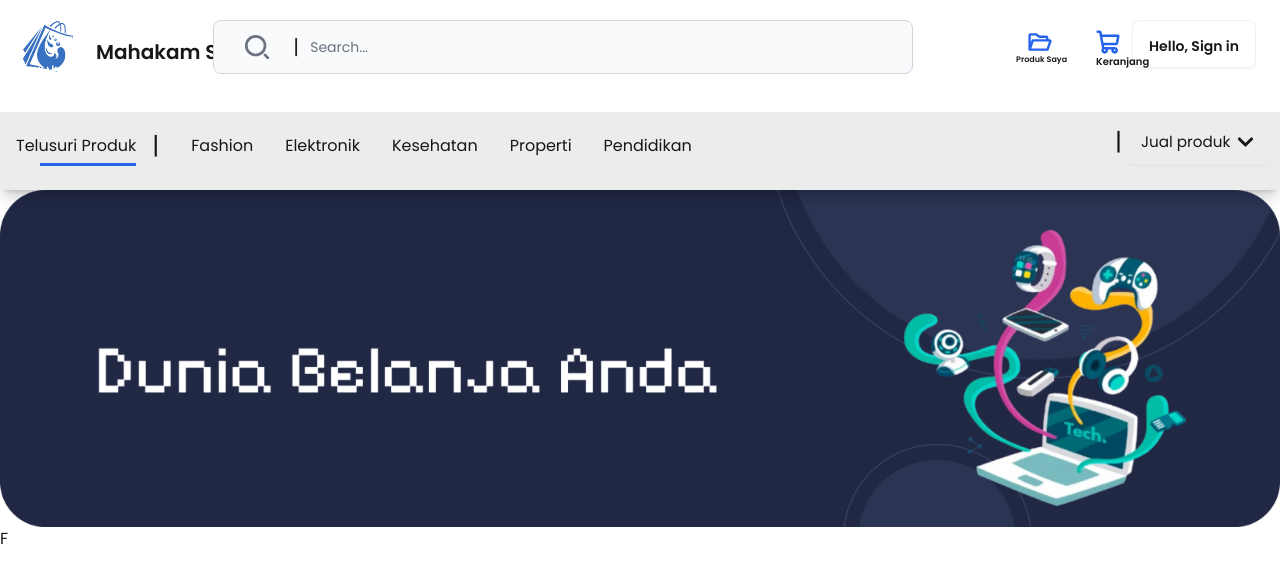
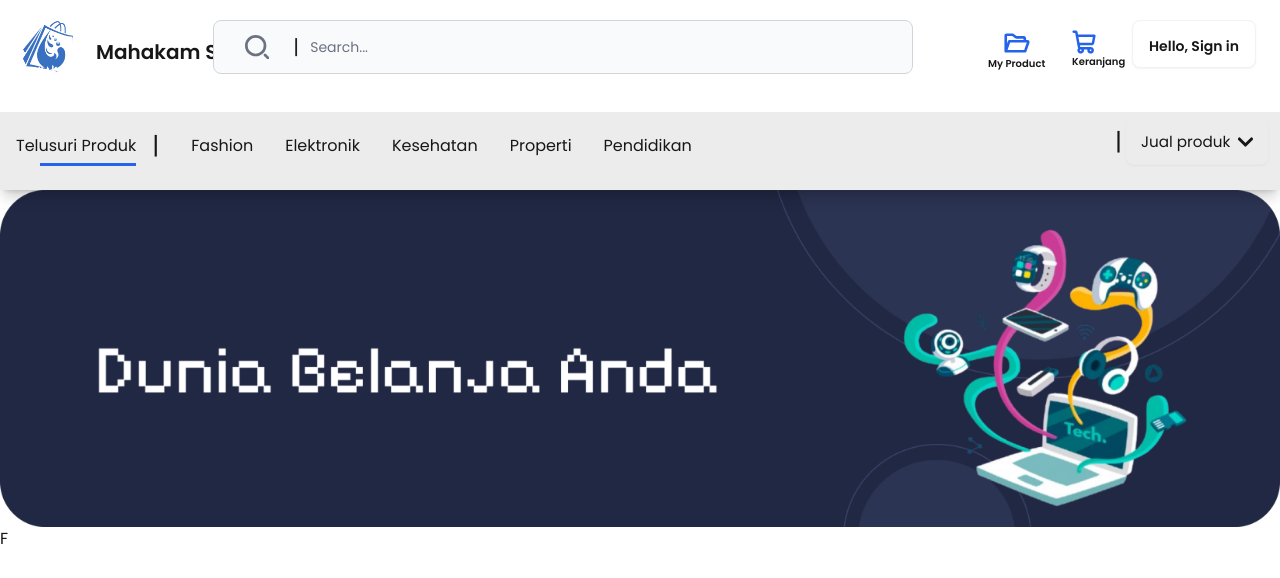
Before and after one commit to iqbalfhrzii/Mahakam-Store, a React (Vite) app in the folder Front-End-main/: page / in a window 1280 px wide. Shown: the top 578 px of the page. Built offline with nearby package versions, Linux system fonts and the light colour scheme; no server answers; the database is empty.

Commit message:
Add files via upload

```diff
--- a/Front-End-main/src/components/headerNavBreadcrumbs/HeaderWebUser.jsx
+++ b/Front-End-main/src/components/headerNavBreadcrumbs/HeaderWebUser.jsx
@@ -123,10 +123,10 @@ function HeaderWebUser() {
               <img
                 src={IconMyAsset}
                 alt="icon my asset"
-                className="w-[24px] h-[24px] ml-4 sm:-ml-1 md:-ml-1 lg:-ml-1 xl:-ml-1 2xl:-ml-1"
+                className="w-[26px] h-[26px] ml-7 sm:-ml-7 md:-ml-7 lg:-ml-7 xl:-ml-7 2xl:-ml-7"
               />
-              <label className="ml-2  sm:-ml-4 md:-ml-4 lg:-ml-4 xl:-ml-4 2xl:-ml-4 text-[8px] sm:text-[8px] md:text-[8px] lg:text-[8px] xl:text-[8px] 2xl:text-[8px]">
-                Produk Saya
+              <label className="ml-2  sm:-ml-11 md:-ml-11 lg:-ml-11 xl:-ml-11 2xl:-ml-11 text-[10px] sm:text-[10px] md:text-[10px] lg:text-[10px] xl:text-[10px] 2xl:text-[10px]">
+                My Product
               </label>
             </Link>
 
@@ -136,14 +136,14 @@ function HeaderWebUser() {
               <img
                 src={IconCart}
                 alt="icon cart"
-                className="w-[24px] h-[24px]"
+                className="w-[24px] h-[24px] -ml-6"
               />
               {/* {cartCount > 0 && (
                 <span className="absolute top-0 right-0 bg-red-500 text-white rounded-full w-5 h-5 flex items-center justify-center text-xs">
                   {cartCount}
                 </span>
               )} */}
-              <label>Keranjang</label>
+              <label className="-ml-6">Keranjang</label>
             </Link>
           </div>
 
```
